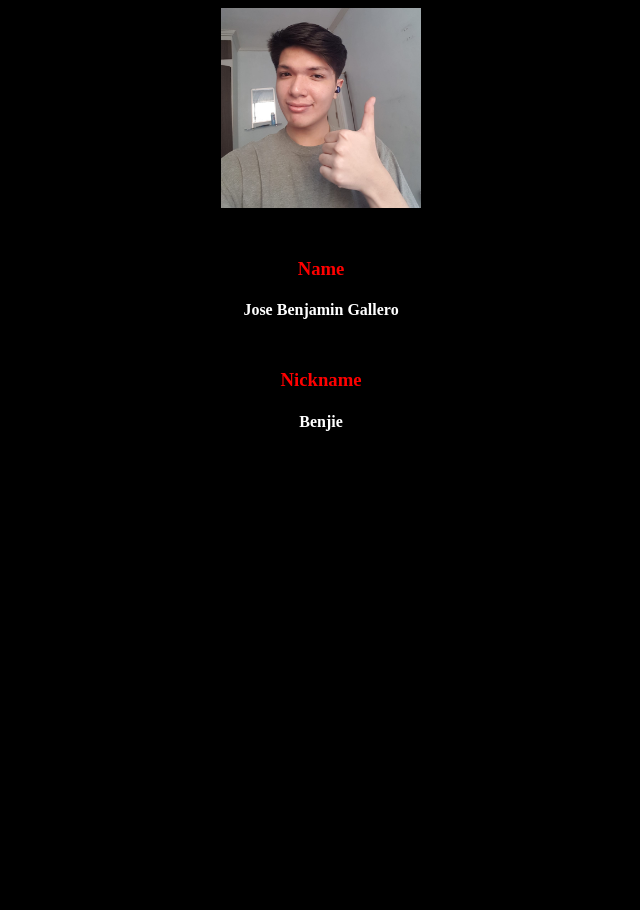
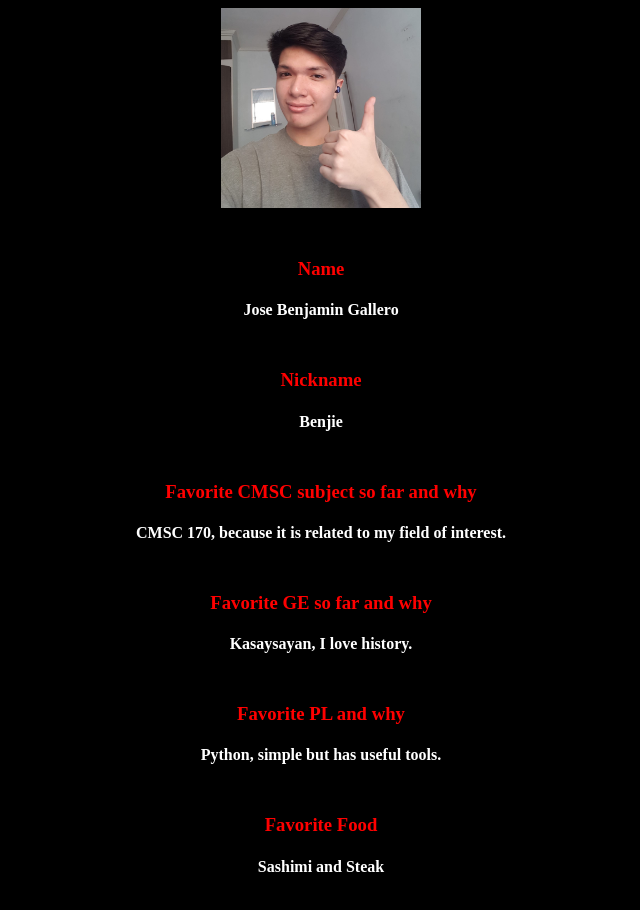
Before and after one commit to benjiegallero/benjiegallero.github.io, a plain HTML site: page index.html in a window 1280 px wide. Shown: the whole page, without its empty margins (319-959 px from the left). Before the commit the page ends 800 px from the top, so only its background shows below. Drawn offline with Linux system fonts and the light colour scheme.

Commit message:
Chore: Added favorites

```diff
--- a/index.html
+++ b/index.html
@@ -12,5 +12,13 @@
     <h4>Jose Benjamin Gallero</h4>
     <h3>Nickname</h3>
     <h4>Benjie</h4>
+    <h3>Favorite CMSC subject so far and why</h3>
+    <h4>CMSC 170, because it is related to my field of interest.</h4>
+    <h3>Favorite GE so far and why</h3>
+    <h4>Kasaysayan, I love history.</h4>
+    <h3>Favorite PL and why</h3>
+    <h4>Python, simple but has useful tools.</h4>
+    <h3>Favorite Food</h3>
+    <h4>Sashimi and Steak</h4>
   </body>
 </html>
```
